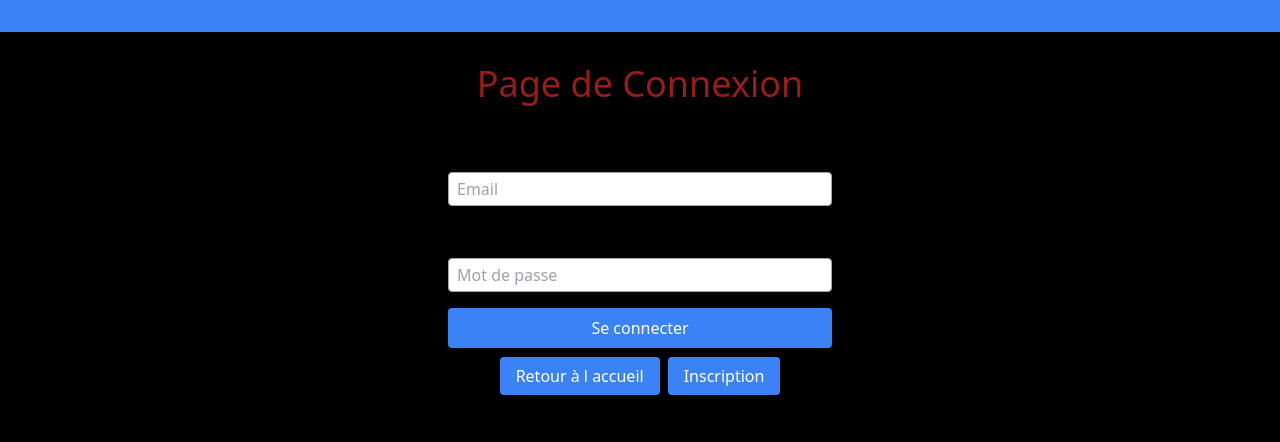
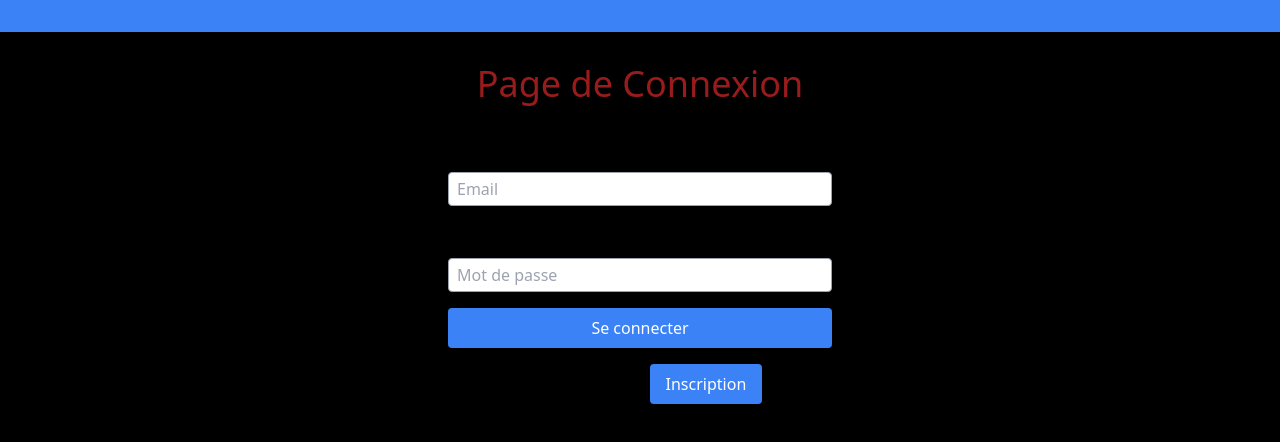
Before and after one commit to Mxhdi9/Site-Mehd-E-Tech, a Next.js app: page /LoginUser/loginUser in a window 1280 px wide. Shown: the top 442 px of the page. Built offline with nearby package versions, Linux system fonts and the light colour scheme.

Commit message:
insertion de la page connexion

```diff
--- a/src/pages/LoginUser/loginUser.tsx
+++ b/src/pages/LoginUser/loginUser.tsx
@@ -1,6 +1,8 @@
 import React from 'react';
 import Link from 'next/link';
 import { HtmlHTMLAttributes } from 'react';
+
+
 function Connexion() {
   return (
     <>
@@ -35,15 +37,11 @@ function Connexion() {
         </form>
 
         <div className="flex justify-center mt-4">
-          <Link href="/index">
-            <a className="bg-blue-500 text-white px-4 py-2 rounded">
-              Retour à l accueil
-            </a>
-          </Link>
+          <Link href="/index"> <p>Retour à laccueil</p></Link>
           <Link href="/inscription">
-            <a className="bg-blue-500 text-white px-4 py-2 rounded ml-2">
+            <p className="bg-blue-500 text-white px-4 py-2 rounded ml-2">
               Inscription
-            </a>
+            </p>
           </Link>
         </div>
       </div>
--- a/src/pages/index.tsx
+++ b/src/pages/index.tsx
@@ -11,7 +11,7 @@ function Index(){
     Salam tu es bien sur Mehd-E-Tech
 </h1>
 
-<Link href="./LoginUser.tsx">
+<Link href="/LoginUser/loginUser">
 <div className="flex justify-end">
 
   <button type="button"className="text-white bg-blue-700 hover:bg-blue-800 focus:ring-4 focus:ring-blue-300 font-medium rounded-lg text-sm px-6 py-3 mb-2 dark:bg-blue-600 dark:hover:bg-blue-700 focus:outline-none dark:focus:ring-blue-800 ml-auto">
```
